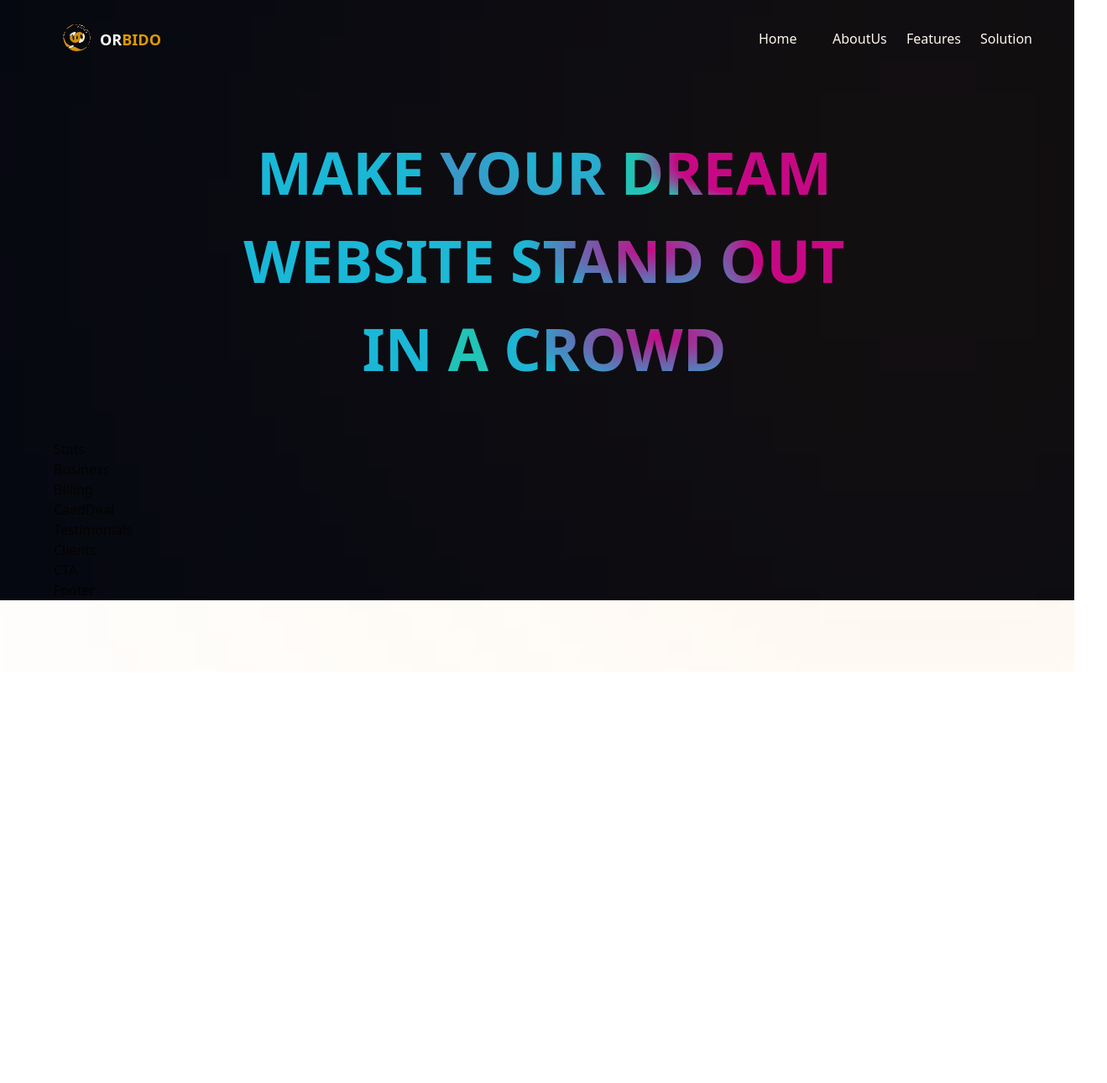
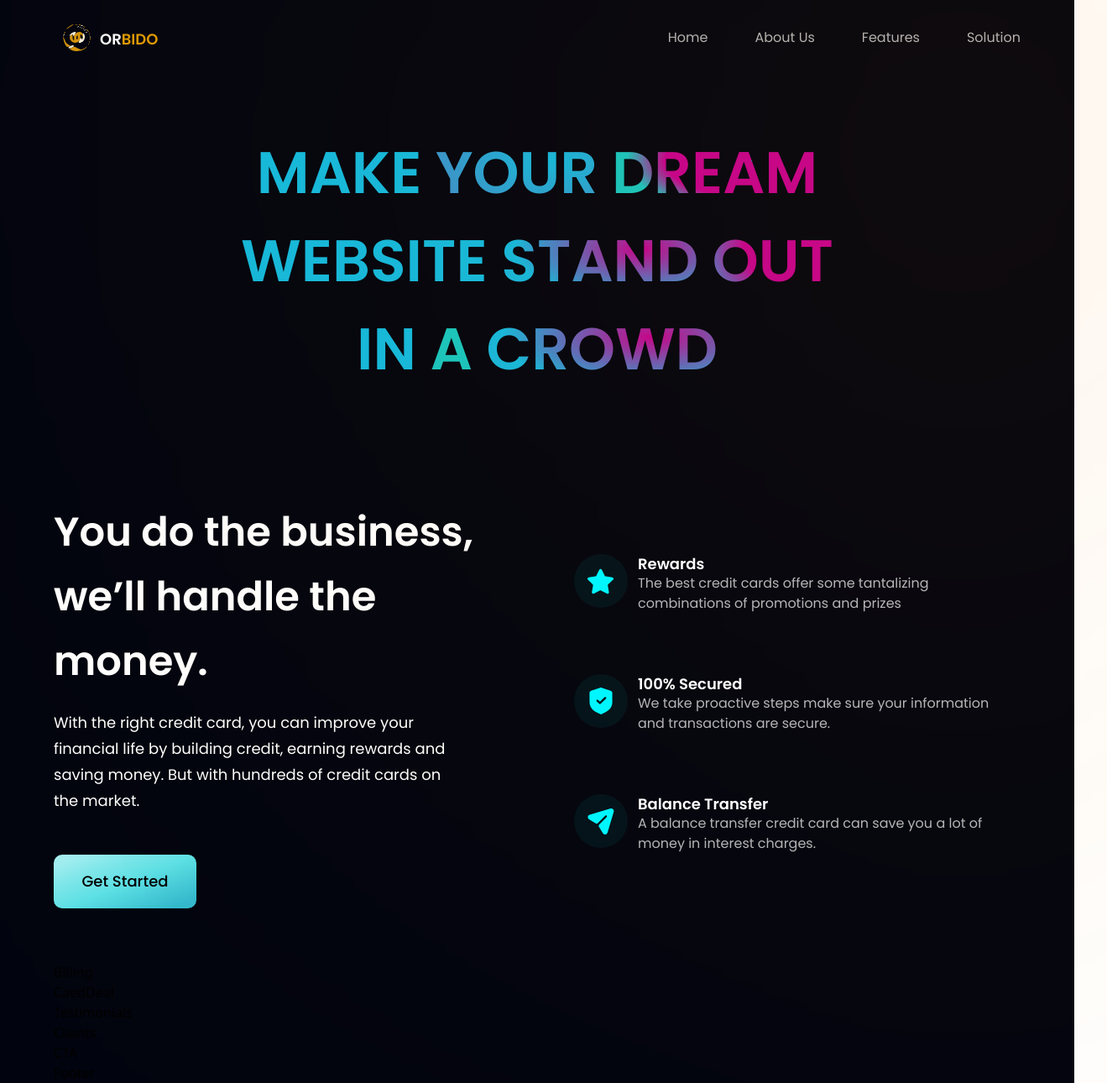
Before and after one commit to Mustahsin2000/landing_page, a React (Create React App) app: page / in a window 1280 px wide. Shown: the whole page at 84% size, 1319 px wide, since content can reach past the window. Before the commit the page ends 800 px from the top, so only its background shows below. Built offline with nearby package versions, Linux system fonts and the light colour scheme.

Commit message:
business

```diff
--- a/src/App.js
+++ b/src/App.js
@@ -13,27 +13,27 @@
 
 import React from 'react'
 import styles from './style'
-import { Navbar,Hero,Stats,Business,Billing,CaedDeal,Testimonials,
+import { Navbar,Hero,Business,Billing,CaedDeal,Testimonials,
 Clients,CTA,Footer
 } from './components';
 const App = () => (
- <div className='bg-gray-950 w-full overflow-hidden' >
-  <div className={`${styles.paddingX} ${styles.flexCenter}`}>
-  <div className={`${styles.boxWidth}`}>
+ <div className='bg-primary w-full overflow-hidden' >
+  <div className={`${styles.paddingX} ${styles.flexCenter} `}>
+  <div className={`${styles.boxWidth} `}>
    <Navbar></Navbar>
   </div>
   </div>
 
 
-<div className={`bg-gray-950 ${styles.flexStart}`}>
-<div className={`${styles.boxWidth}`}>
+<div className={`bg-primary ${styles.flexStart}`}>
+<div className={`${styles.boxWidth} top-[229px] left-[271px] right-[272px]  lg:mx-[220px]`}>
   <Hero></Hero>
 </div>
 </div>
 
-<div className={`bg-gray-950 ${styles.paddingX} ${styles.flexStart}`}>
+<div className={`bg-primary ${styles.paddingX} ${styles.flexStart}`}>
 <div className={`${styles.boxWidth}`}>
-  <Stats></Stats>
+  {/* <Stats></Stats> */}
   <Business></Business>
   <Billing></Billing>
   <CaedDeal></CaedDeal>
--- a/src/components/Business.js
+++ b/src/components/Business.js
@@ -1,8 +1,50 @@
-import React from 'react'
+import React from 'react';
+import { features } from '../constants';
+import styles, {layout} from '../style';
+import Button from './Button';
+
+const FeatureCard = ({icon,title,content,index})=>(
+  <div className={`flex flex-row p-6 rounded-[20px] ${index !== features.length - 1 ?
+  "mb-6" : "mb-0"} feature-card `}>
+    <div className={`w-[64px] h-[64px] rounded-full ${styles.flexCenter} bg-dimBlue`}>
+      <img src={icon} alt="icon" className='w-[50%] h-[50%] object-contain'/>
+    </div>
+    <div className='flex-1 flex flex-col ml-3'>
+      <h4 className='font-poppins font-semibold text-white text-[18px]
+      leading-[23px]
+      '>{title}</h4>
+      <p
+      className='font-poppins font-normal text-dimWhite text-[16px]
+      leading-[24px]'
+      >{content}</p>
+    </div>
+  </div>
+)
 
 const Business = () => {
   return (
-    <div>Business</div>
+    <section id='features' className={layout.section}>
+<div className={layout.sectionInfo}>
+  <h2 className={styles.heading2}>You do the business, <br className="sm:block hidden" /> we’ll handle
+        the money.</h2>
+        <p className={`${styles.paragraph} max-w-[470px] mt-5 text-white`}>
+        With the right credit card, you can improve your financial life by
+        building credit, earning rewards and saving money. But with hundreds
+        of credit cards on the market.
+      </p>
+      <Button styles='mt-10'></Button>
+</div>
+<div className={`${layout.sectionImg} flex-col`}>
+  {
+    features.map((feature,index)=>(
+      <FeatureCard key={feature.id} {...feature} index={index}/>
+    ))
+  }
+</div>
+<div >
+
+</div>
+    </section>
   )
 }
 
--- a/src/components/Button.js
+++ b/src/components/Button.js
@@ -1,8 +1,13 @@
 import React from 'react'
+import styles from '../style'
 
 const Button = () => {
   return (
-    <div>Button</div>
+    <button type='button' className={`py-4 px-6 bg-blue-gradient
+    font-poppins font-medium text-[18px] text-black outline-none rounded-[10px] mt-[48px] w-[170px] h-[64px] ${styles}
+    `}>
+      Get Started
+    </button>
   )
 }
 
--- a/src/components/Hero.js
+++ b/src/components/Hero.js
@@ -3,12 +3,10 @@ import styles from '../style'
 
 const Hero = () => (
 
-  <section id='home' className={`  ${styles.paddingY}
-   top-[229px] left-[271px] right-[272px]  mx-[200px]
-  `}>
+  <section id='home' className={`  ${styles.paddingY} `}>
 
       <h1 className=' font-poppins font-semibold  text-[70px]
-      text-white text-center w-[897px] h-[306px]
+      text-white text-center line-height-[82px]
       '>
       <span className='text-[#12BADF]'>MAKE</span> <span className='text-gradient3'>YOUR</span> <span className='text-gradient'>DREAM</span> <br />
       <span className='text-[#12BADF]'>WEBSITE</span> <span className='text-gradient4'>STAND</span> <span className='text-gradient1'>OUT</span> <br />
@@ -17,7 +15,8 @@ const Hero = () => (
 
 
       <div>
-      <div className='absolute z-[0] w-[345px] h-[514px] top-0 right-0 pink__gradient'/>
+      <div className='absolute z-[0] w-[345px] h-[514px] top-[-75.95px]  left-[974px] rounded-[200px] pink__gradient'/>
+      {/* <div className='absolute z-[0] w-[345px] h-[514px] top-0 right-0 blue__gradient'/> */}
       </div>
   </section>
 
--- a/src/components/Navbar.js
+++ b/src/components/Navbar.js
@@ -5,20 +5,20 @@ import { navLinks } from '../constants'
 const Navbar = () => {
   const [toggle, setToggle] = useState(false);
   return (
-    <nav className='w-full flex py-6 justify-between items-center navbar'>
+    <nav className=' flex py-6 justify-between items-center navbar  '>
       <div className='flex items-center'>
         <img src={logo} alt="orbido"
           className='w-[55px] h-[41px] top-[-111px] left-[4787px]'
         />
         <h4 className='text-white font-semibold text-lg w-[70px] h-[23px] top-[35px] left-[171.41px] font-poppins'>OR<span className='text-[#DE9A04]'>BIDO</span></h4>
       </div>
-      <ul className='list-none sm:flex hidden justify-end items-center flex-1 w-[1135px] h-[23px]'>
+      <ul className='list-none sm:flex hidden justify-end items-center flex-1 '>
         {
           navLinks.map((nav, index) => (
             <li key={nav.id} className={`font-poppins font-normal cursor-pointer
-          text-[16px] ${index === navLinks.length - 1 ? 'mr-0' : 'mr-10'} text-white w-[48px] h-[21px]
+          text-[16px] ${index === navLinks.length - 1 ? 'mr-0' : 'mr-[56px]'} text-dimWhite
           `}>
-              <a href={`#${nav.id}`}>{nav.title}</a>
+              <a  className='w-[48px] h-[21px]' href={`#${nav.id}`}>{nav.title}</a>
             </li>
           ))
         }
@@ -35,7 +35,7 @@ const Navbar = () => {
             {
               navLinks.map((nav, index) => (
                 <li key={nav.id} className={`font-poppins font-normal cursor-pointer
-          text-[16px] ${index === navLinks.length - 1 ? 'mr-0' : 'mb-4'} text-white w-[48px] h-[21px]
+          text-[16px] ${index === navLinks.length - 1 ? 'mr-0' : 'mb-4'} text-dimWhite w-[48px] h-[21px]
           `}>
                   <a href={`#${nav.id}`}>{nav.title}</a>
                 </li>
--- a/src/constants/index.js
+++ b/src/constants/index.js
@@ -7,7 +7,7 @@ export const navLinks = [
   },
   {
     id: "About Us",
-    title: "AboutUs",
+    title: "About Us",
   },
   {
     id: "Features",
--- a/src/style.js
+++ b/src/style.js
@@ -1,5 +1,5 @@
 const styles = {
-    boxWidth: "xl:max-w-[1280px] w-full",
+    boxWidth: "xl:max-w-[1135px] w-full",
 
     heading2: "font-poppins font-semibold xs:text-[48px] text-[40px] text-white xs:leading-[76.8px] leading-[66.8px] w-full",
     paragraph: "font-poppins font-normal text-dimWhite text-[18px] leading-[30.8px]",
--- a/tailwind.config.js
+++ b/tailwind.config.js
@@ -4,7 +4,25 @@ module.exports = {
     "./src/**/*.{js,jsx,ts,tsx}",
   ],
   theme: {
-    extend: {},
+    extend: {
+      colors: {
+        primary: "#00040f",
+        secondary: "#00f6ff",
+        dimWhite: "rgba(255, 255, 255, 0.7)",
+        dimBlue: "rgba(9, 151, 124, 0.1)",
+      },
+      fontFamily: {
+        poppins: ["Poppins", "sans-serif"],
+      },
+    },
+    screens: {
+      xs: "480px",
+      ss: "620px",
+      sm: "768px",
+      md: "1060px",
+      lg: "1200px",
+      xl: "1700px",
+    },
   },
   plugins: [],
 }
```
